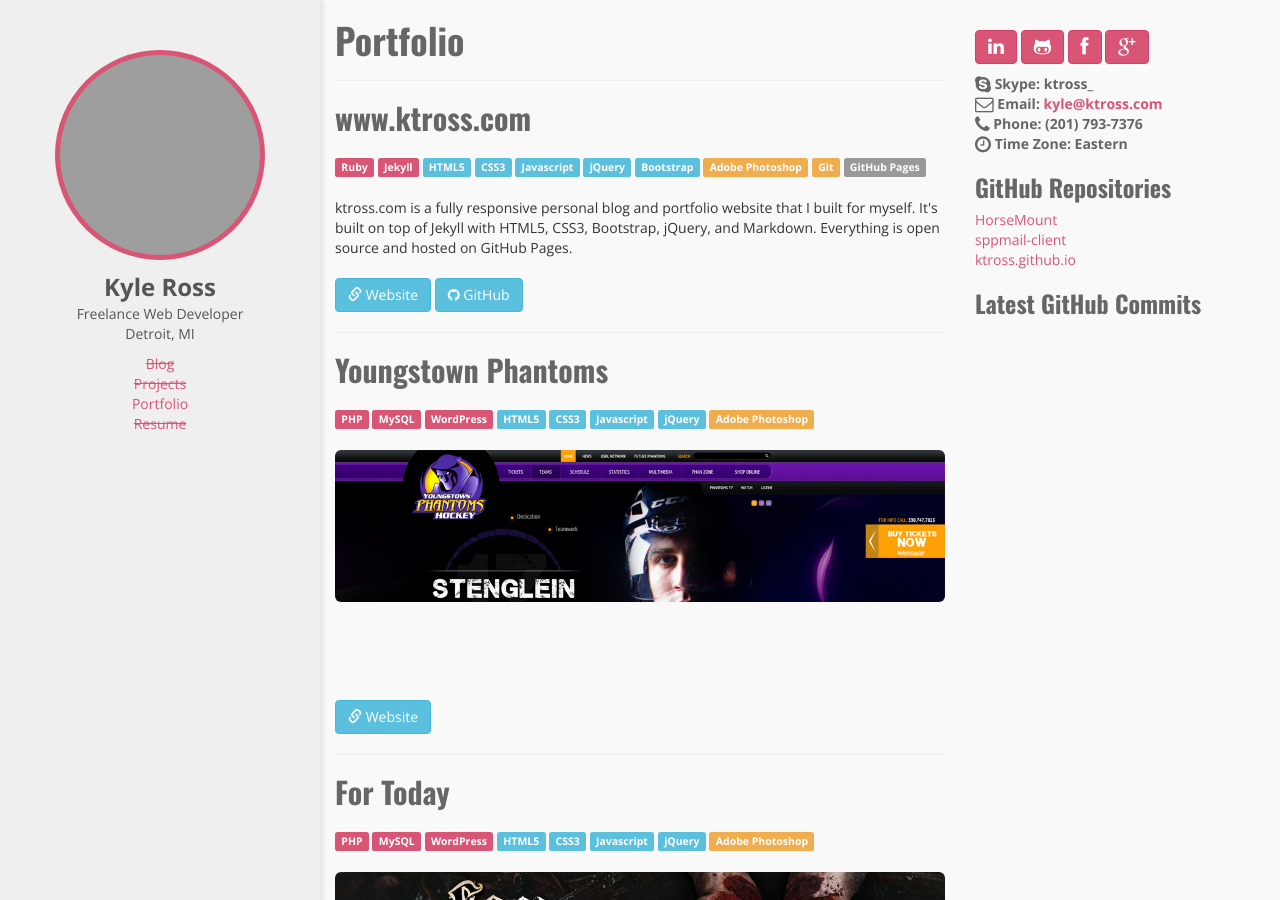
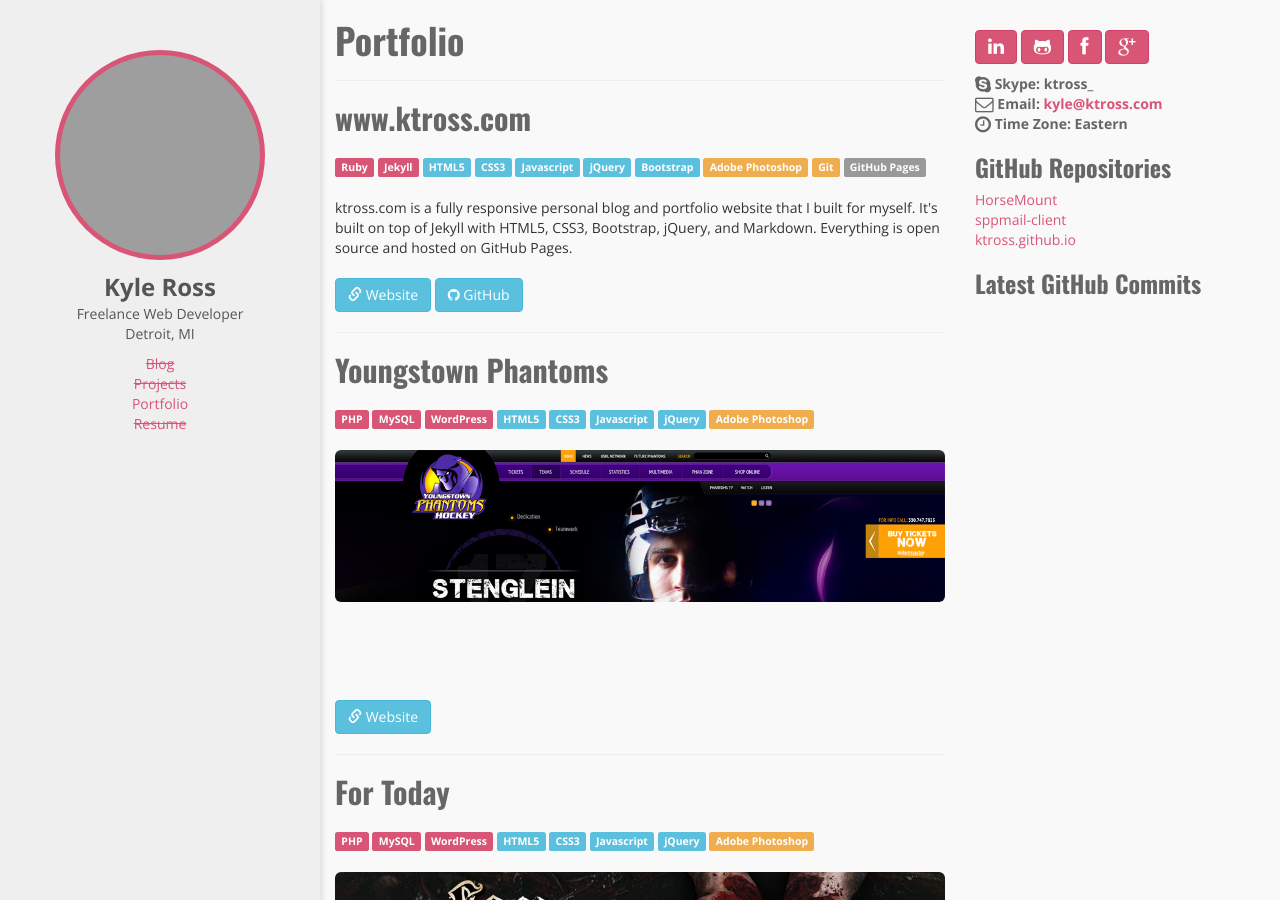
Before and after one commit to ktross/ktross.github.io, a Jekyll site: the page built from index.html, in a window 1280 px wide and 900 px high. Built offline with Jekyll 4.4.1, drawn with Linux system fonts in a browser that asks for light colours; nearby versions of some CDN libraries; Markdown is read by kramdown in place of the engine named in the settings; the list of posts is cut into pages by our own code; grey boxes are pictures that could not be loaded.

Commit message:
Remove contact info

```diff
--- a/_includes/footer.html
+++ b/_includes/footer.html
@@ -7,7 +7,6 @@
           <ul id="contact" class="list-unstyled">
             <li><strong><i class="icon-skype icon-large"></i> Skype: ktross_</strong></li>
             <li><strong><i class="icon-envelope-alt icon-large"></i> Email: <a href="mailto:&#107;&#121;&#108;&#101;&#64;&#107;&#116;&#114;&#111;&#115;&#115;&#46;&#99;&#111;&#109;">&#107;&#121;&#108;&#101;&#64;&#107;&#116;&#114;&#111;&#115;&#115;&#46;&#99;&#111;&#109;</a></strong></li>
-            <li><strong><i class="icon-phone icon-large"></i> Phone: (&#50;&#48;&#49;) &#55;&#57;&#51;-&#55;&#51;&#55;&#54;</strong></li>
             <li><strong><i class="icon-time icon-large"></i> Time Zone: Eastern</strong></li>
           </ul>
           <div class="widget">
```
